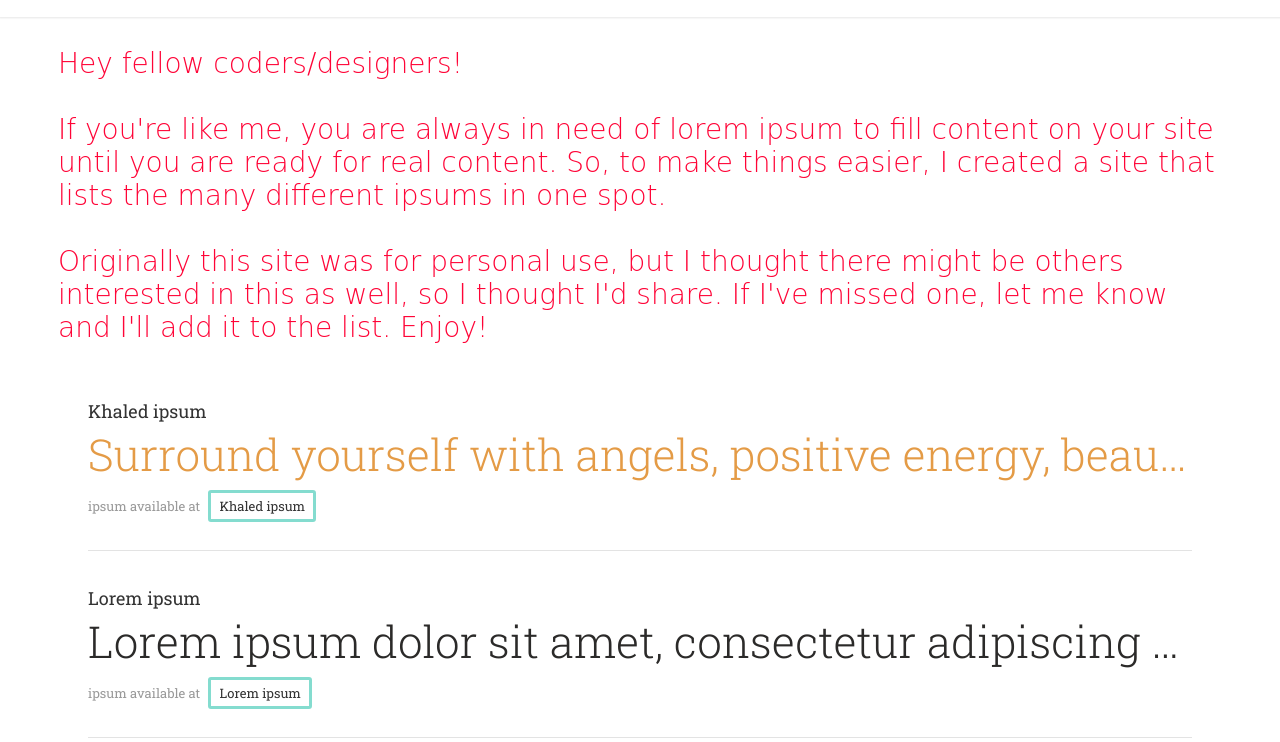
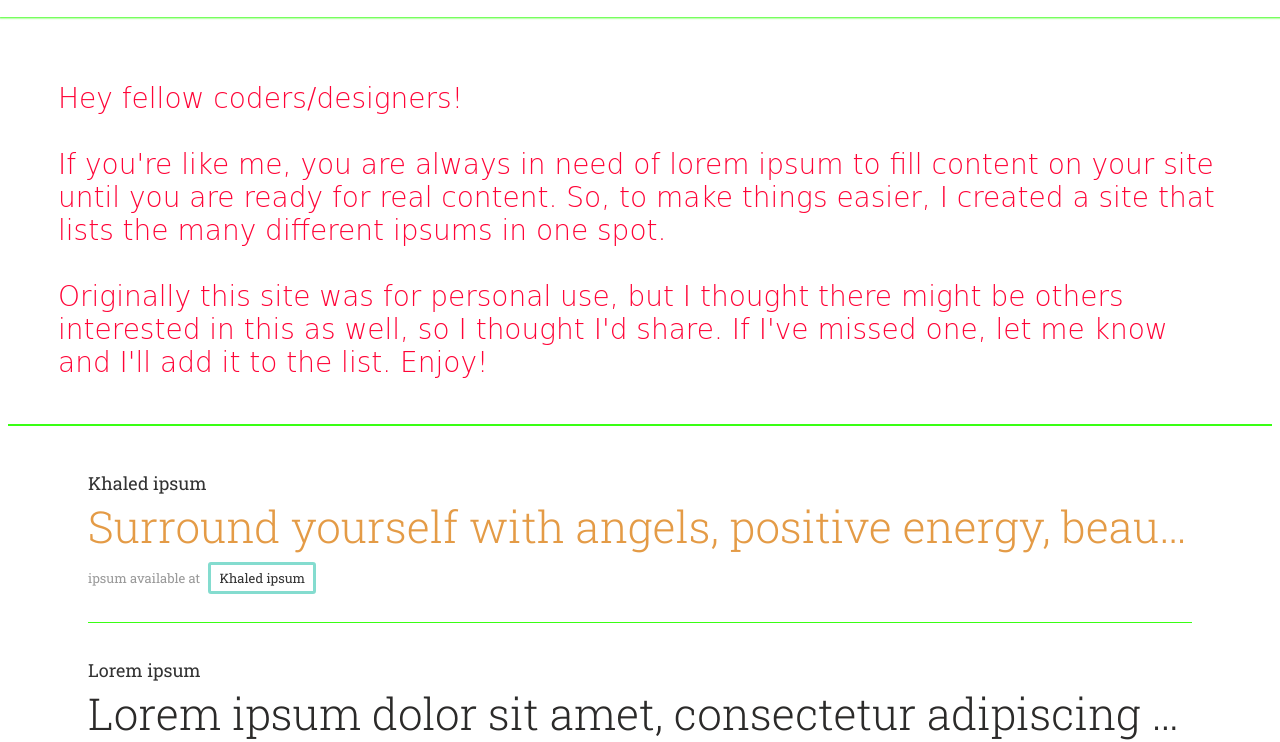
Before and after one commit to mccleary/ipsum-generator, a plain HTML site: page index.html in a window 1280 px wide. Shown: the part 63-805 px from the top of the page. Drawn offline with Linux system fonts and the light colour scheme; a web font is replaced by a local one.

Commit message:
added info, css

```diff
--- a/style.css
+++ b/style.css
@@ -17,6 +17,9 @@
 	height: 100%;
 	width: 100%;
 	z-index: 2;
+	border-bottom: 2px solid #39FF14;
+	padding-bottom: 35px;
+	padding-top: 35px;
 }
 
 p {
@@ -40,7 +43,7 @@ header {
 }
 
 .fixed-title {
-	box-shadow: 0 0 2px 1px rgba(0,0,0,0.1);
+	box-shadow: 0 0 2px 1px #39FF14;
 	font-family: 'Grand Hotel', cursive;
 
 	-webkit-backface-visibility: hidden;
@@ -195,7 +198,7 @@ ul {
 }
 
 li {
-	border-bottom: 1px solid #e3e3e3;
+	border-bottom: 1px solid #39FF14;
 	padding-bottom: 35px;
 	padding-top: 35px;
 }
@@ -258,5 +261,3 @@ li .title {
 .link a:hover {
 	border-color: #39FF14;
 }
-
-/****** list of sites ends ******/
```
Also changed, not shown: index.html (+0 -6 lines).
